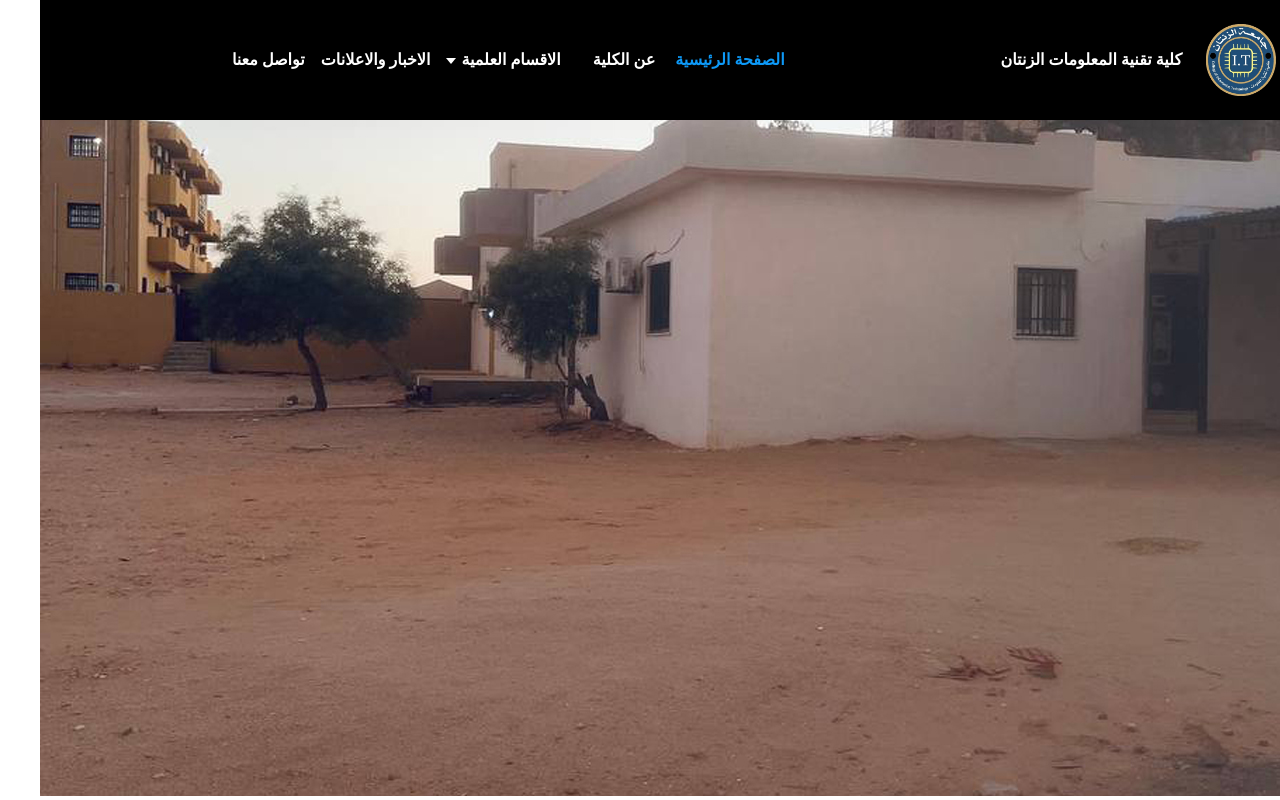
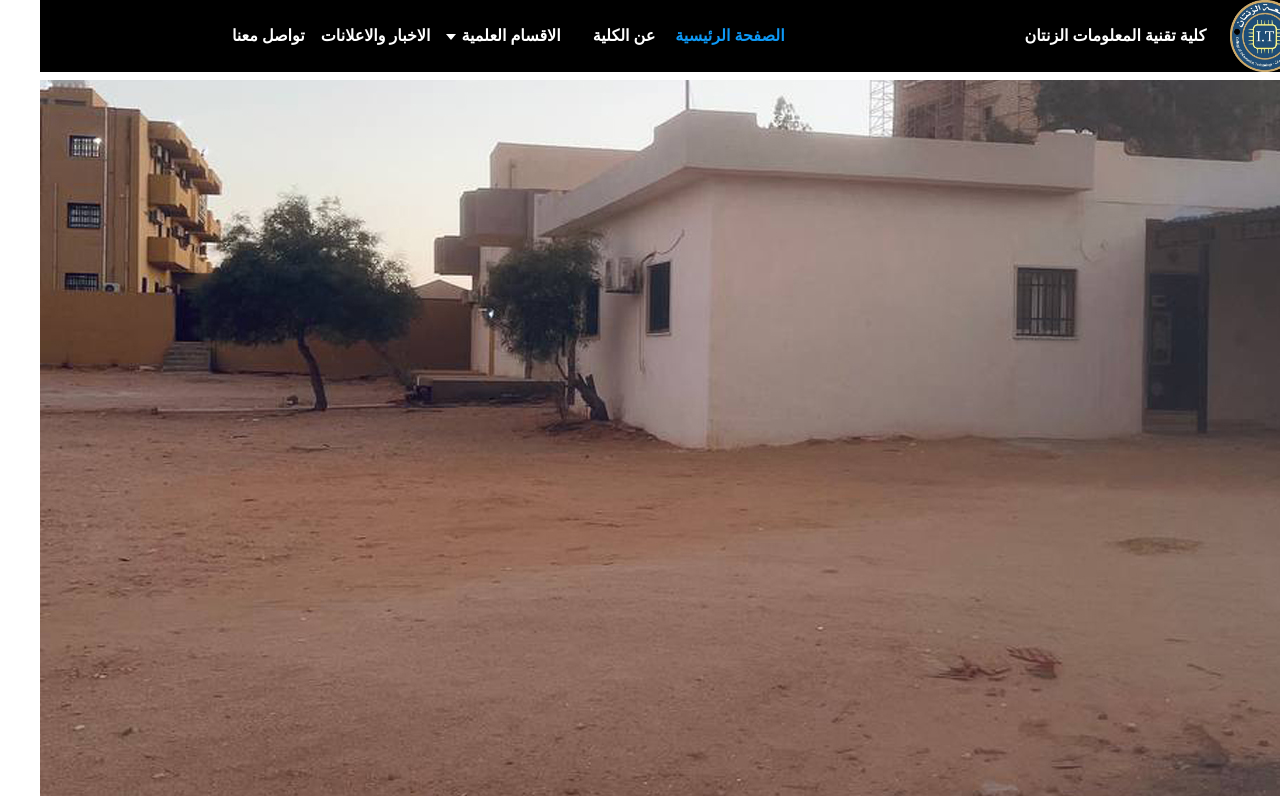
Before and after one commit to ITCollge/ITCollgi, a plain HTML site: page index.html in a window 1280 px wide. Shown: the top 800 px of the page. Drawn offline with Linux system fonts and the light colour scheme.

Commit message:
Update index.html

```diff
--- a/index.html
+++ b/index.html
@@ -13,7 +13,7 @@
     <!-- NAVBAR -->
     <div class="container" >
 
-        <nav class=" p-6 bg-black fixed w-full z-index">
+        <nav class=" bg-black fixed w-full z-index">
             <div class="flex items-center justify-between">
                 <div class="flex mx-5">
                     <img src="img/3.png" alt="Logo" width="70px" height="70px">
```
